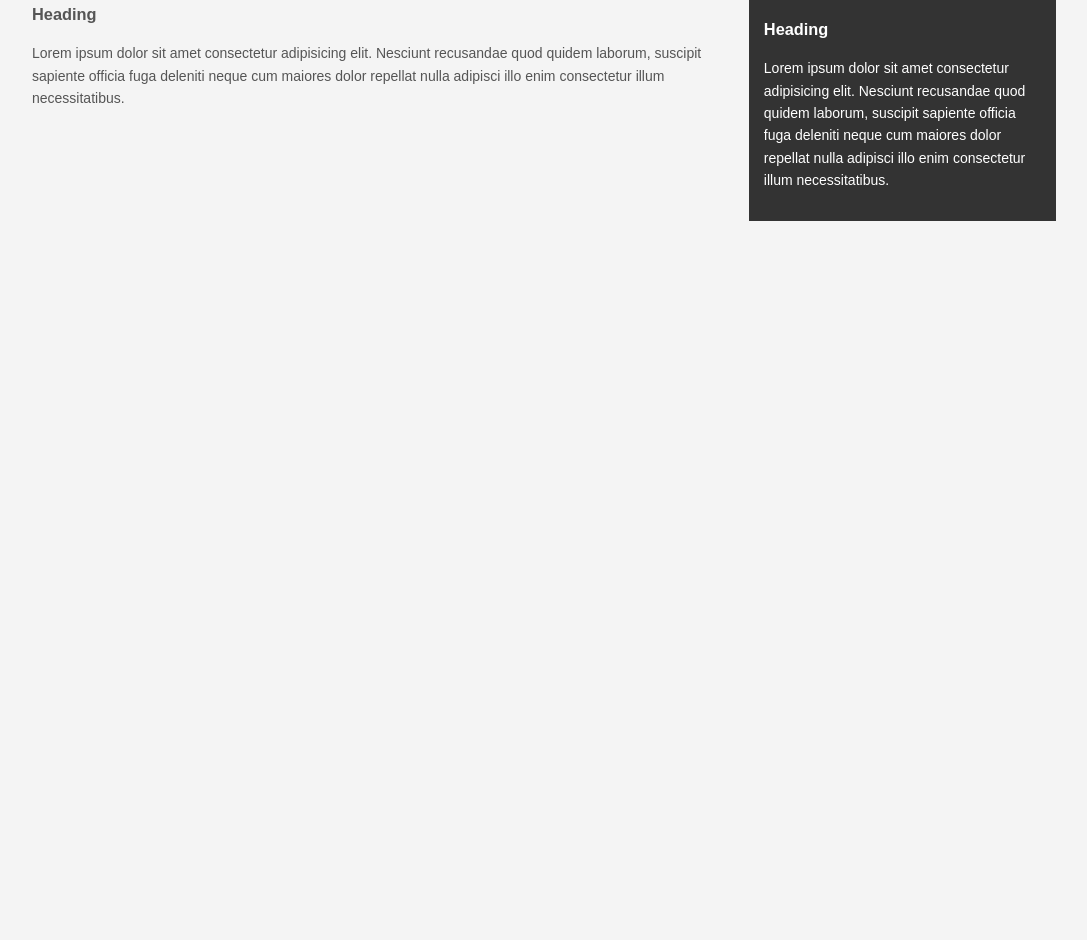
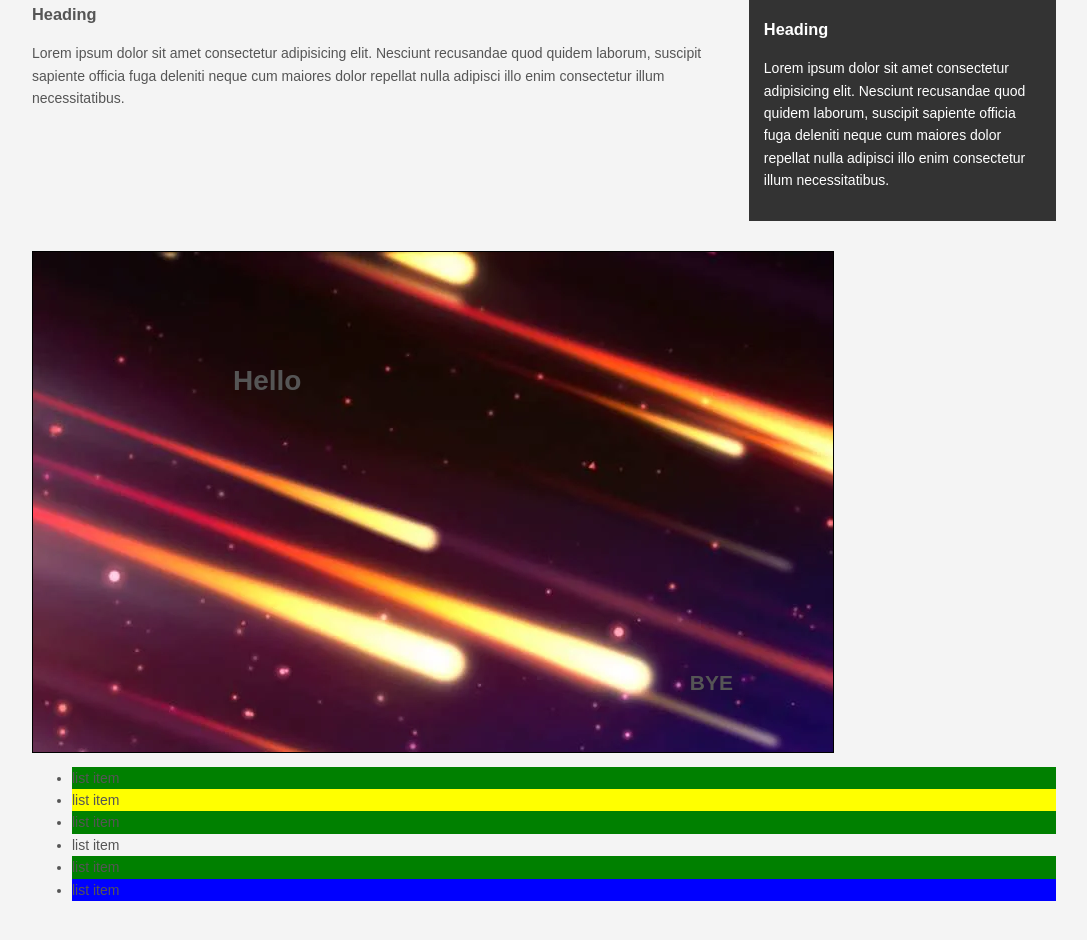
Before and after one commit to Mohtoto/css, a plain HTML site: page csscheatsheet/index.html in a window 1280 px wide. Shown: the part 1166-2106 px from the top of the page, without its empty margins (96-1183 px from the left). Before the commit the page ends 1653 px from the top, so only its background shows below. Drawn offline with Linux system fonts and the light colour scheme.

Commit message:
new lines added

```diff
--- a/csscheatsheet/css/style.css
+++ b/csscheatsheet/css/style.css
@@ -161,3 +161,55 @@ a:visited{
     box-sizing: border-box;
 
 }
+
+
+.p-box{
+    width: 800px;
+    height: 500px;
+    border: 1px solid #000;
+    margin-top: 30px;
+    position: relative;
+    background-image:url('../images/bg.png');
+    background-position: 100px 200px;
+    background-repeat: no-repeat;
+    background-position: center top;
+
+}
+
+.p-box h1{
+    position: absolute;
+    top: 100px;
+    left: 200px;
+}
+
+.p-box h2{
+    position:absolute;
+    bottom: 40px;
+    right: 100px;
+}
+
+.fix-me{
+    position: fixed;
+    top: 400px;
+}
+
+
+.my-list li:first-child{
+
+    background: red;
+}
+
+.my-list li:last-child{
+
+    background: blue;
+}
+
+.my-list li:nth-child(2){
+
+    background: yellow;
+}
+
+.my-list li:nth-child(odd){
+
+    background: green;
+}
--- a/csscheatsheet/index.html
+++ b/csscheatsheet/index.html
@@ -109,10 +109,24 @@
             </p>
         </div>
 
+        <div class="clr"></div>
 
+        <div class="p-box">
+            <h1>Hello</h1>
+            <h2>BYE</h2>
+        </div>
+        <ul class="my-list">
+            <li>list item</li>
+            <li>list item</li>
+            <li>list item</li>
+            <li>list item</li>
+            <li>list item</li>
+            <li>list item</li>
+
+        </ul>
     </div>
 
-
+    <a class="fix-me button" href="">Hello</a>
 
     <div style="margin-top: 500px;"></div>
 
--- /dev/null
+++ b/mywebsite/css/style.css
@@ -0,0 +1,22 @@
+body{
+
+        background-color: #f4f4f4;
+        color:#555;
+        font-family:Arial, Helvetica, sans-serif;
+        font-size:16px;
+        line-height:1.6em;
+        margin:0;
+}
+
+.container{
+    width: 80%;
+    margin: auto;
+    overflow:hidden;
+
+}
+
+#main-header{
+    background-color:coral;
+    color: #fff;
+
+}
```
Also changed, not shown: mywebsite/index.html (added, +61 -0 lines), csscheatsheet/images/bg.png (added).
